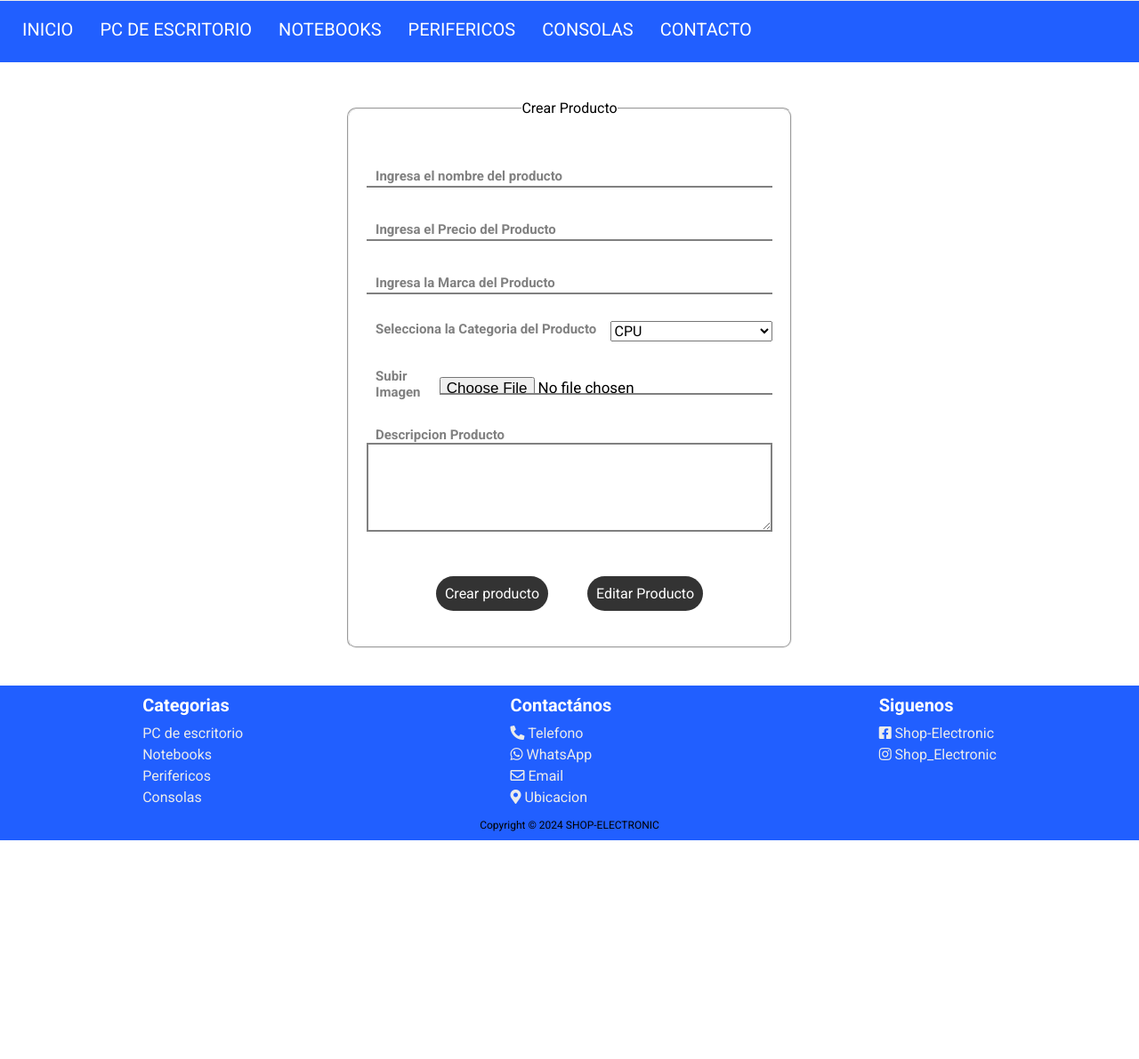
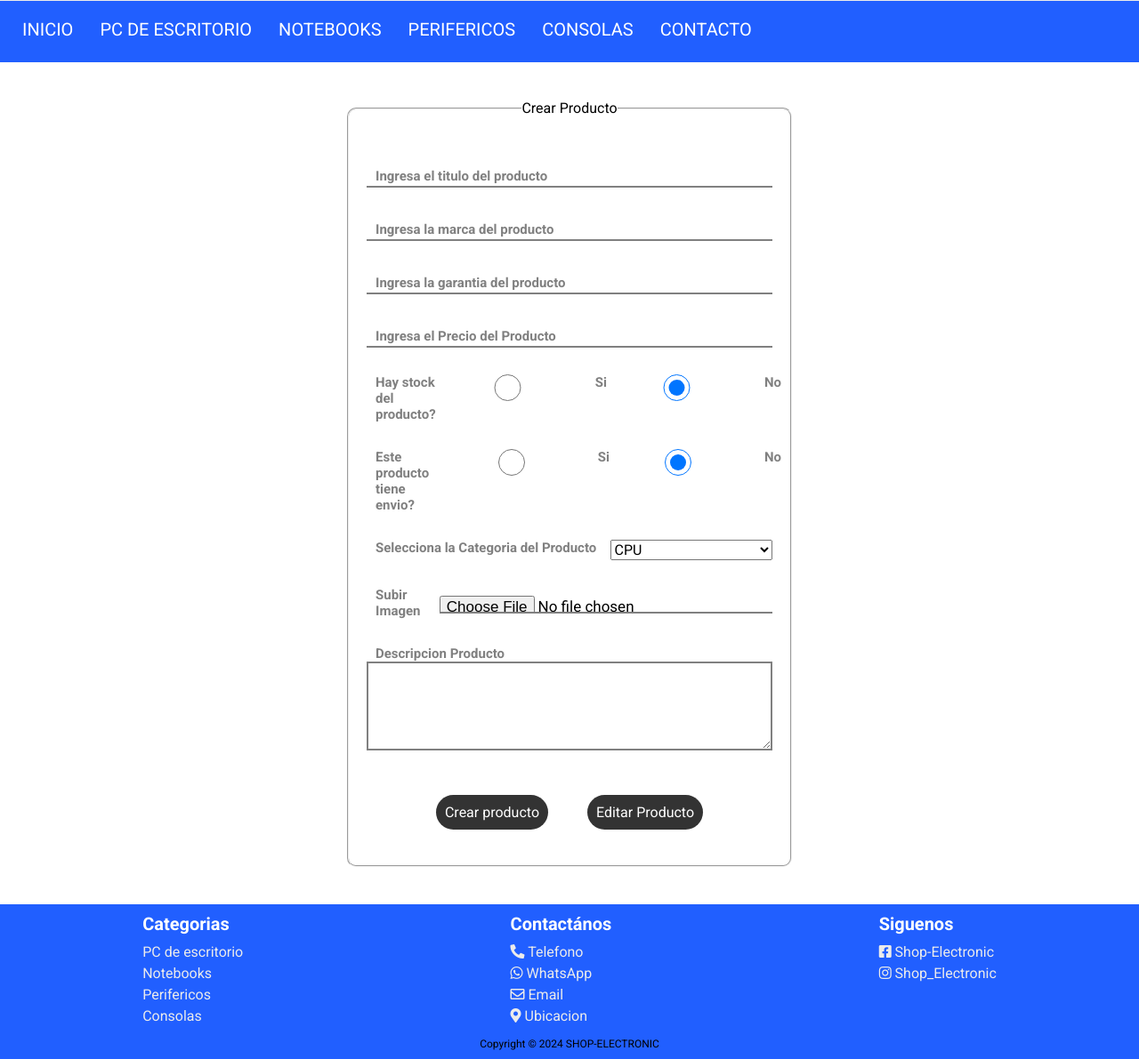
Before and after one commit to Miguel-TR/shop-electronic, a Node server app: page /create in a window 1280 px wide. Shown: the part 281-1472 px from the top of the page at 89% size. Before the commit the page ends 1226 px from the top, so only its background shows below. Run offline with Node 20, Linux system fonts and the light colour scheme.

Commit message:
Cambios en el formulario crear-productos con respecto a la informacion del archivo json

```diff
--- a/src/views/crear-producto.ejs
+++ b/src/views/crear-producto.ejs
@@ -15,23 +15,41 @@
             <%= title %>
           </legend>
           <div class="campo-info">
-            <input name="nombreProducto" type="text" required>
-            <label class="label-form" for="nombreProducto">Ingresa el nombre del producto
+            <input name="title" type="text" required>
+            <label class="label-form" for="title">Ingresa el titulo del producto
             </label>
           </div>
           <div class="campo-info">
-            <input name="precioProducto" type="text" required>
-            <label class="label-form" for="precioProducto">Ingresa el Precio del Producto</label>
+            <input name="brand" type="text" required>
+            <label class="label-form" for="brand">Ingresa la marca del producto
+            </label>
           </div>
           <div class="campo-info">
-
-            <input name="marcaProducto" type="text" required>
-            <label class="label-form" for="marcaProducto">Ingresa la Marca del Producto</label>
-
+            <input name="warranty" type="text" required>
+            <label class="label-form" for="warranty">Ingresa la garantia del producto
+            </label>
+          </div>
+          <div class="campo-info">
+            <input name="price" type="text" required>
+            <label class="label-form" for="price">Ingresa el Precio del Producto</label>
           </div>
           <div class="campo-info campo-info-categoria">
-            <label for="nombreCategoria">Selecciona la Categoria del Producto</label>
-            <select class="form-select" name="nombreCategoria">
+            <label class="" for="stock">Hay stock del producto?</label>
+            <input type="radio" id="stock" name="stock" value="true" checked />
+            <label for="stock">Si</label>
+            <input type="radio" id="stock" name="stock" value="false" checked />
+            <label for="stock">No</label>
+          </div>
+          <div class="campo-info campo-info-categoria">
+            <label class="" for="shipping">Este producto tiene envio?</label>
+            <input type="radio" id="shipping" name="shipping" value="true" checked />
+            <label for="shipping">Si</label>
+            <input type="radio" id="shipping" name="shipping" value="false" checked />
+            <label for="shipping">No</label>
+          </div>
+          <div class="campo-info campo-info-categoria">
+            <label for="category">Selecciona la Categoria del Producto</label>
+            <select class="form-select" name="category">
 
               <option value="">CPU</option>
               <option value="">Monitor</option>
@@ -43,12 +61,12 @@
           </div>
           <div class="campo-info campo-info-categoria">
             <label for="">Subir Imagen</label>
-            <input class="" type="file" name="" id="">
+            <input name="img" class="" type="file" id="">
 
           </div>
           <div class="campo-info campo-info-descripcion">
-            <label for="descripcionProducto">Descripcion Producto</label>
-            <textarea name="descripcionProducto" class="label-form" rows="3" value=""></textarea>
+            <label for="specifications">Descripcion Producto</label>
+            <textarea name="specifications" class="label-form" rows="3" value=""></textarea>
           </div>
 
 
```
